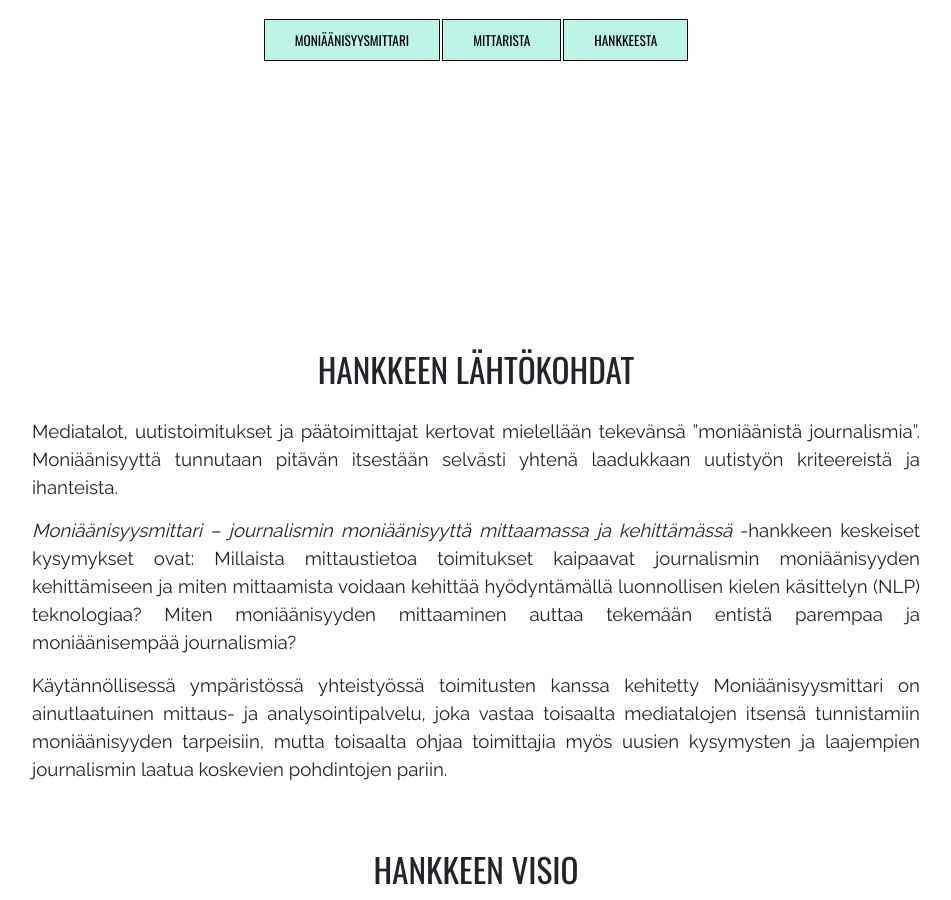
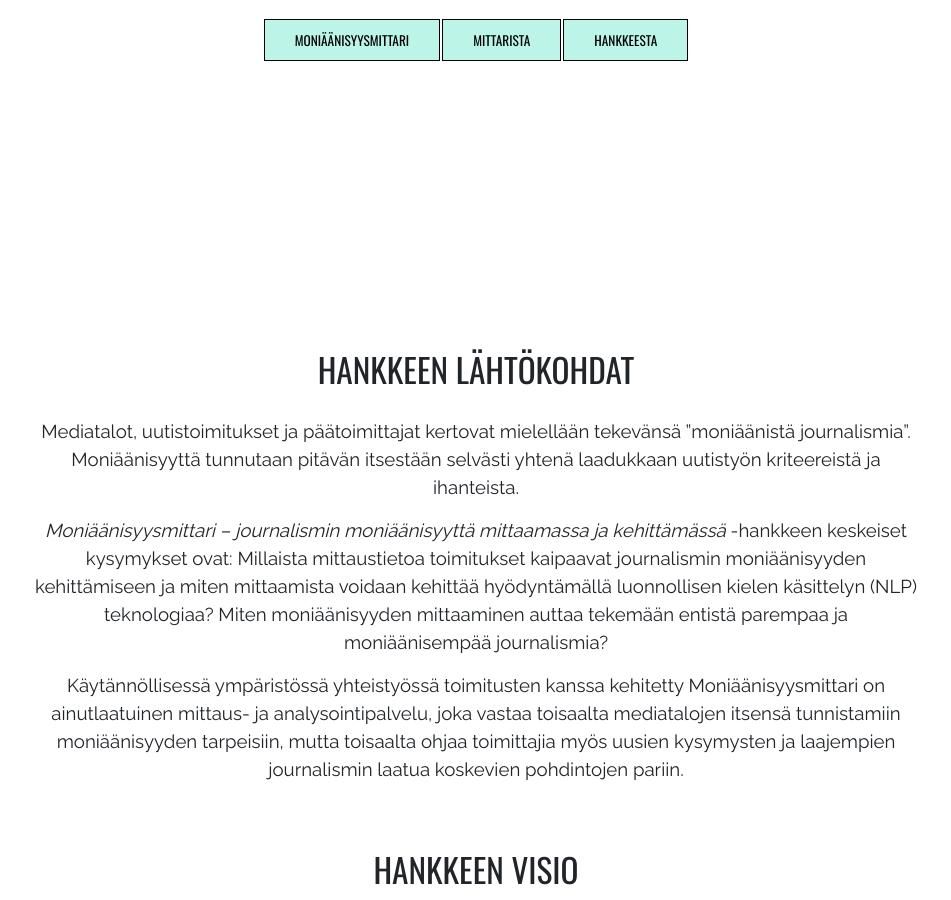
Before and after one commit to Sopiva-Sovittelujournalistit/moniaanisyysmittari-pages, a Jekyll site: the page built from hanke.md, in a window 1280 px wide and 900 px high. Shown: the whole window, without its empty margins (164-1115 px from the left). Built offline with Jekyll 4.4.1, drawn with Linux system fonts in a browser that asks for light colours.

Commit message:
CSS: Text layout update. Center <p>
<p> changed from justification to centered

```diff
--- a/css/style.css
+++ b/css/style.css
@@ -36,7 +36,7 @@
 
 p {
     padding-top: 15px;
-    text-align: justify;
+    text-align: center;
 }
 
 b, strong {
```
